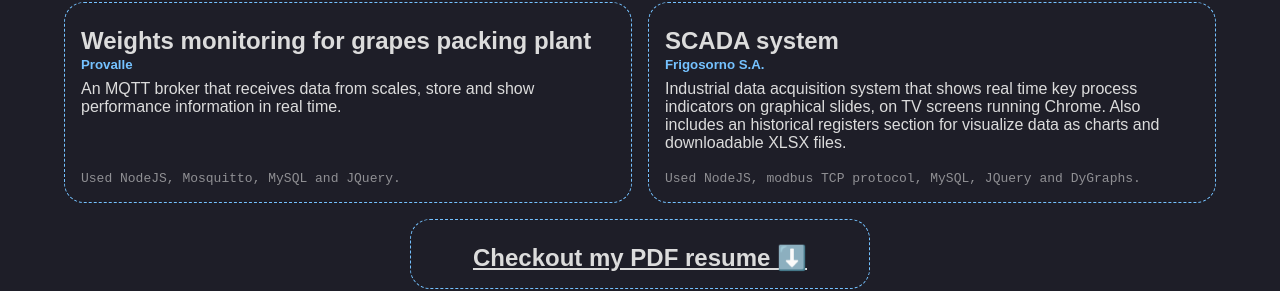
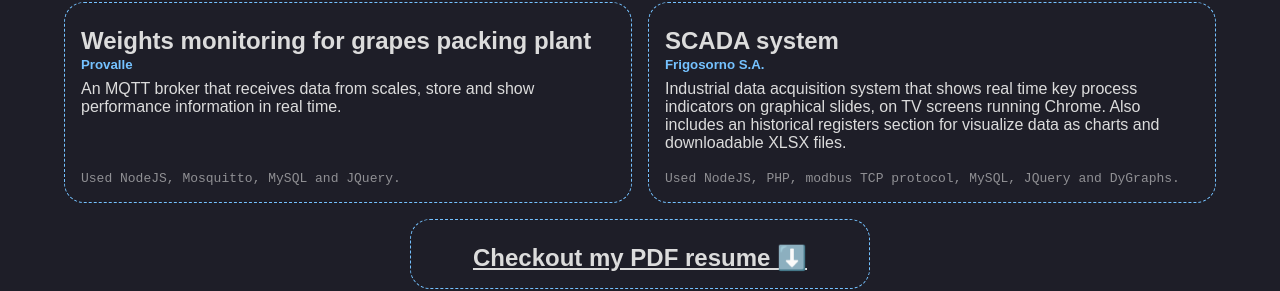
Before and after one commit to matiasguzlop/matiasguzlopweb, a React (Create React App) app: page / in a window 1280 px wide. Shown: the part 2631-2922 px from the top of the page. Built offline with nearby package versions, Linux system fonts and the light colour scheme.

Commit message:
Add PHP to SCADA project

```diff
--- a/src/data/projectsList.js
+++ b/src/data/projectsList.js
@@ -39,7 +39,7 @@ const projectsList = [{
     title: "SCADA system",
     company: "Frigosorno S.A.",
     body: "Industrial data acquisition system that shows real time key process indicators on graphical slides, on TV screens running Chrome. Also includes an historical registers section for visualize data as charts and downloadable XLSX files.",
-    techs: "Used NodeJS, modbus TCP protocol, MySQL, JQuery and DyGraphs."
+    techs: "Used NodeJS, PHP, modbus TCP protocol, MySQL, JQuery and DyGraphs."
 }
 ];
 
```
